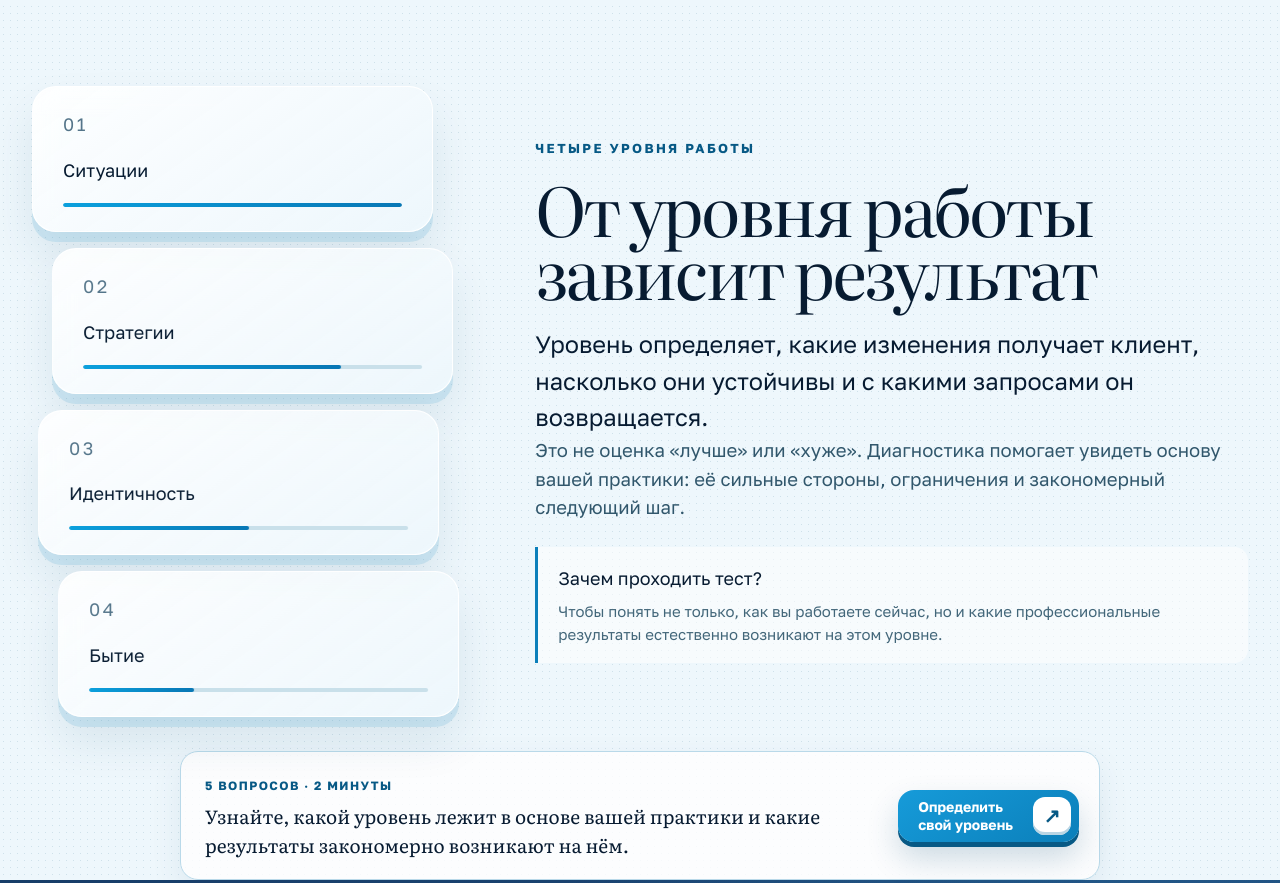
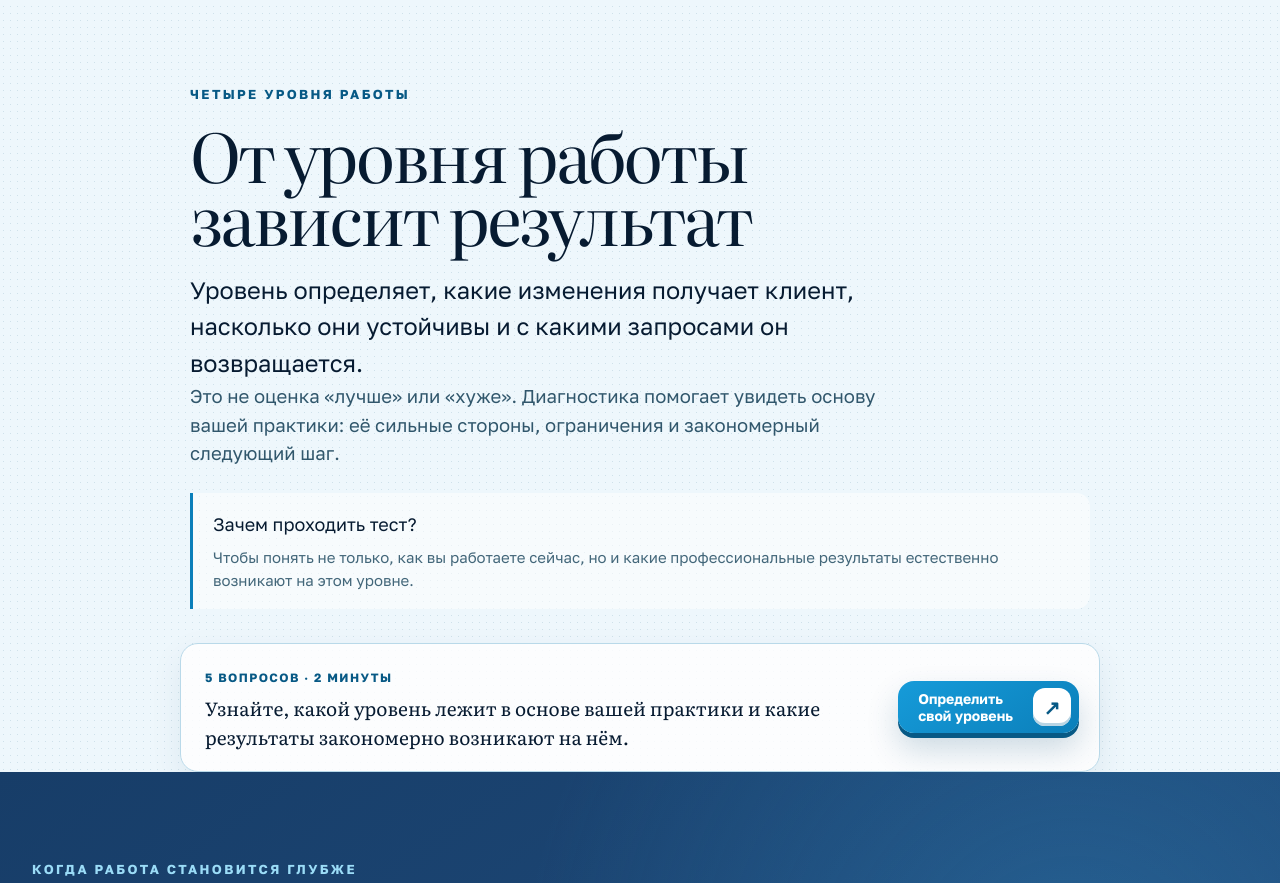
Before and after one commit to ronkin32222/altei-coach-quiz, a website: page index.html in a window 1280 px wide. Shown: the part 1572-2455 px from the top of the page. Drawn offline with Linux system fonts and the light colour scheme.

Commit message:
Remove stacked level cards

```diff
--- a/index.html
+++ b/index.html
@@ -59,12 +59,6 @@
     <section class="section levels-section" id="levels">
       <div class="container">
         <div class="level-reference-layout level-reference-layout--stack">
-          <div class="level-stack" aria-label="Четыре уровня работы">
-            <div class="level-stack-card"><small>01</small><strong>Ситуации</strong><i style="--fill:100%"></i></div>
-            <div class="level-stack-card"><small>02</small><strong>Стратегии</strong><i style="--fill:76%"></i></div>
-            <div class="level-stack-card"><small>03</small><strong>Идентичность</strong><i style="--fill:53%"></i></div>
-            <div class="level-stack-card"><small>04</small><strong>Бытие</strong><i style="--fill:31%"></i></div>
-          </div>
           <div class="level-reference-copy">
             <p class="eyebrow">Четыре уровня работы</p>
             <h2>От уровня работы зависит результат</h2>
--- a/styles.css
+++ b/styles.css
@@ -1468,3 +1468,6 @@ h2 {
 .level-stack-card:nth-child(4) { transform:translateX(6.5%); }
 @media(max-width:900px){.level-reference-layout--stack{grid-template-columns:1fr}.level-stack{width:min(100%,560px);margin-inline:auto}.level-reference-copy{order:-1}}
 @media(max-width:520px){.level-stack{gap:12px;width:100%}.level-stack-card{min-height:112px;padding:20px 22px;border-radius:19px}.level-stack-card:nth-child(n){transform:none}.level-stack-card small{font-size:.9rem}.level-stack-card strong{font-size:1.3rem}}
+/* Levels copy after removing the visual stack */
+.level-reference-layout--stack { display:block; }
+.level-reference-layout--stack .level-reference-copy { width:min(900px,100%); margin-inline:auto; }
```
